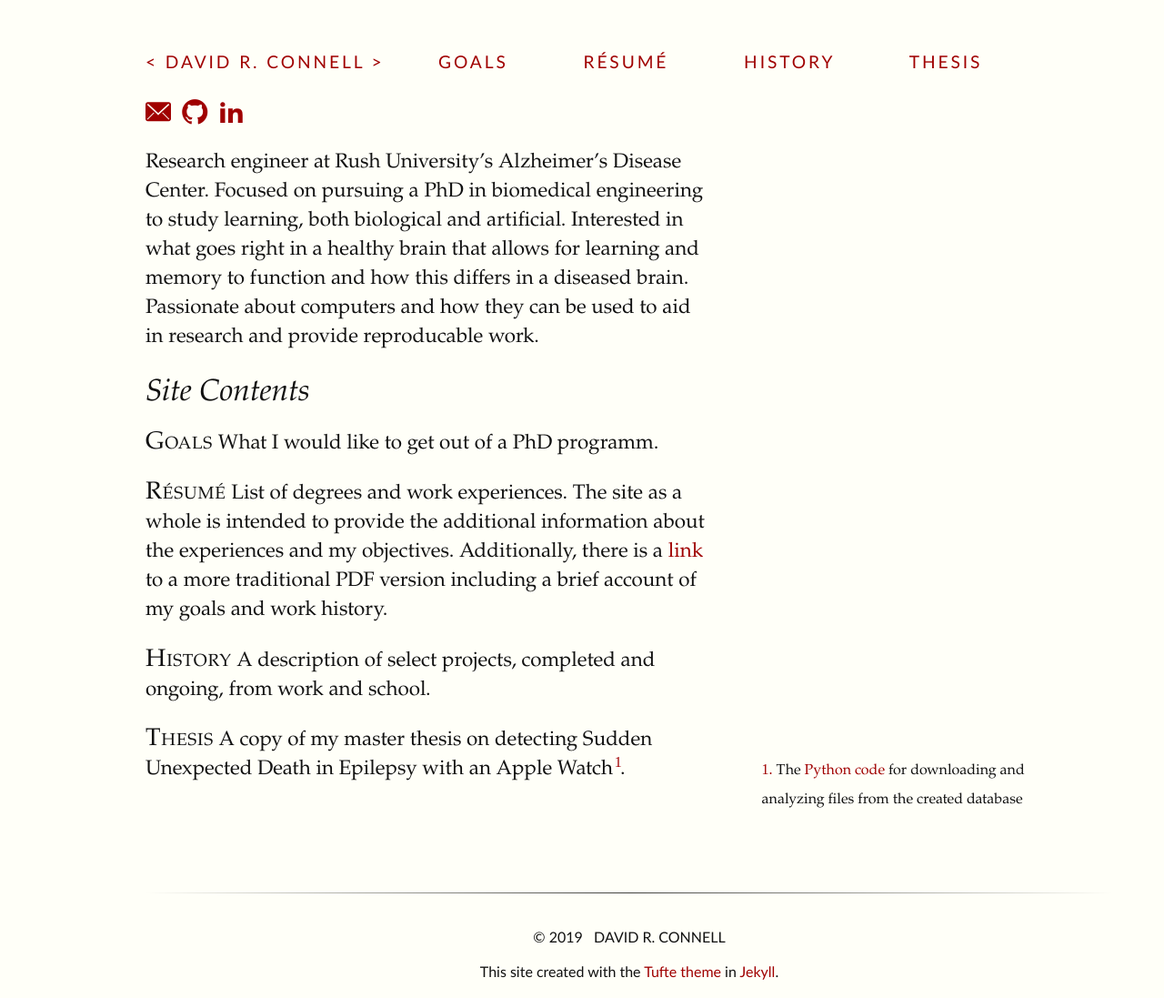
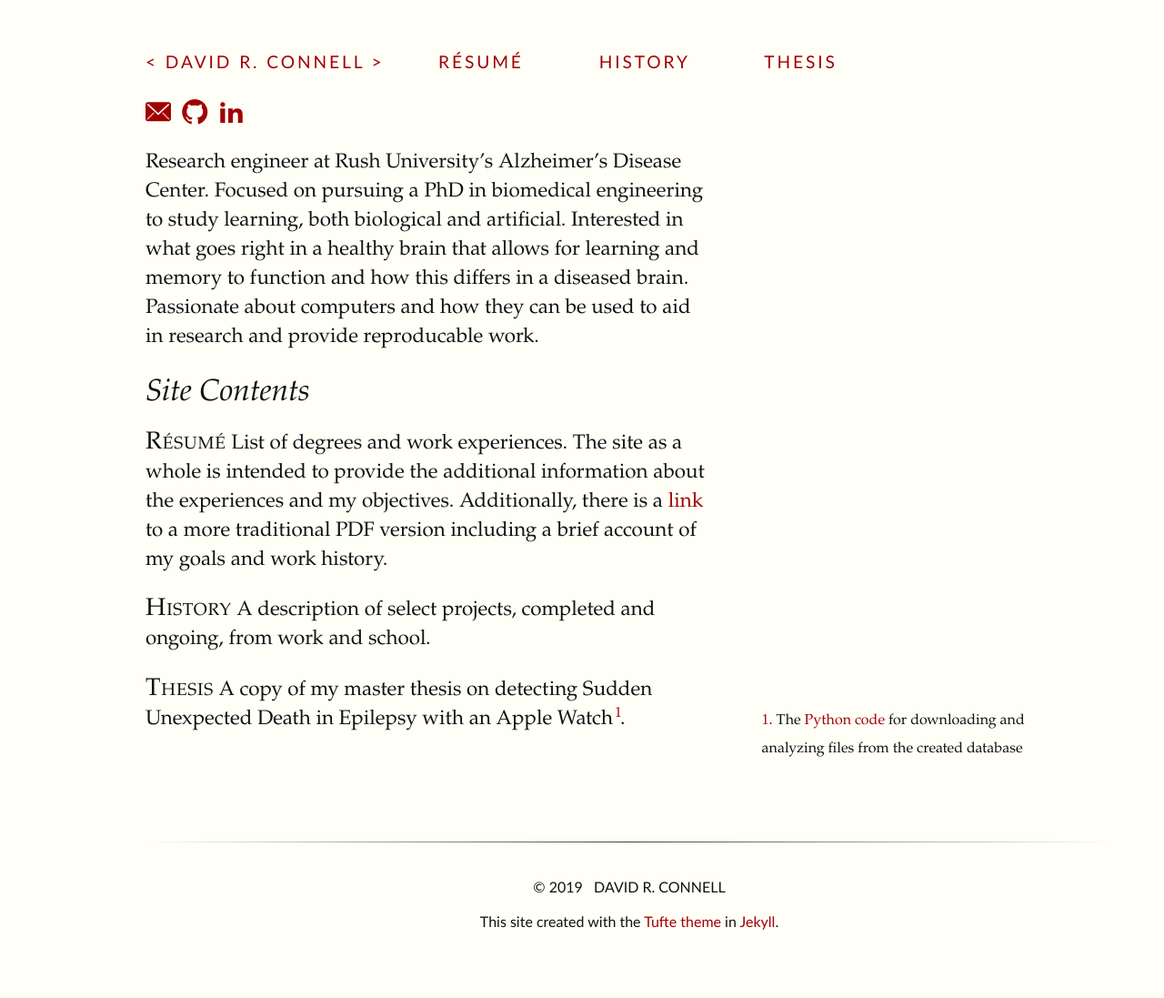
Before and after one commit to DavidRConnell/DavidRConnell.github.io, a Jekyll site: the page built from index.markdown, in a window 1280 px wide. Shown: the whole page at 91% size. Built offline with Jekyll 4.4.1, drawn with Linux system fonts in a browser that asks for light colours; some web fonts are replaced; after the commit the page ends 1042 px from its top, so only the background shows below that.

Commit message:
Remove: Goals page

```diff
--- a/_data/navigation.yml
+++ b/_data/navigation.yml
@@ -1,7 +1,5 @@
 - name: David R. Connell
   link: /
-- name: Goals
-  link: /goals.html
 - name: Résumé
   link: /resume.html
 - name: History
--- a/goals.markdown
+++ /dev/null
@@ -1,5 +0,0 @@
----
-title: Goals
-layout: default
----
-# Document Title
--- a/index.markdown
+++ b/index.markdown
@@ -12,7 +12,6 @@ Passionate about computers and how they can be used to aid in research and
 provide reproducable work.
 
 ## Site Contents
-{% newthought 'Goals' %} What I would like to get out of a PhD programm.
 
 {% newthought 'Résumé' %} List of degrees and work experiences. The site as a
 whole is intended to provide the additional information about the experiences
```
